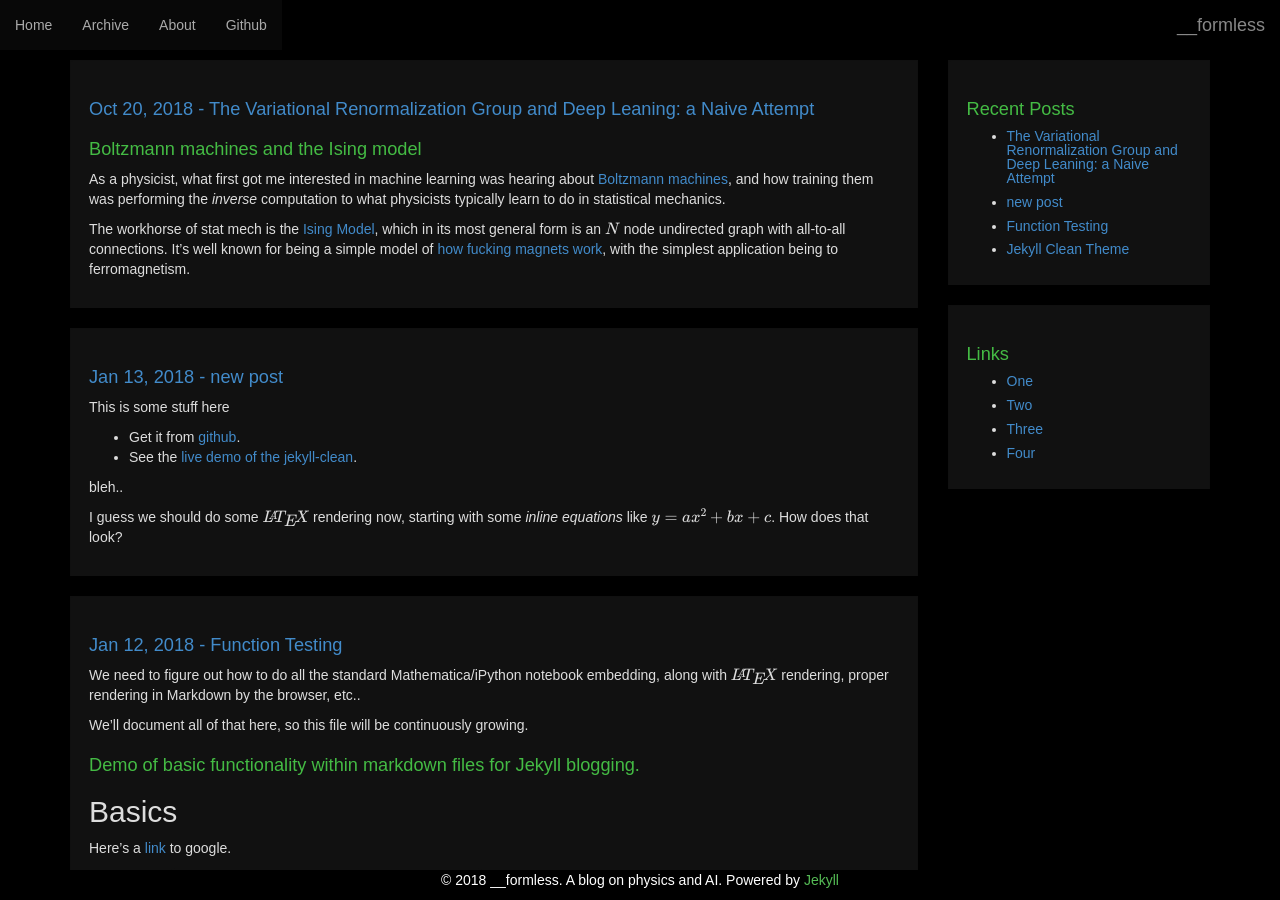
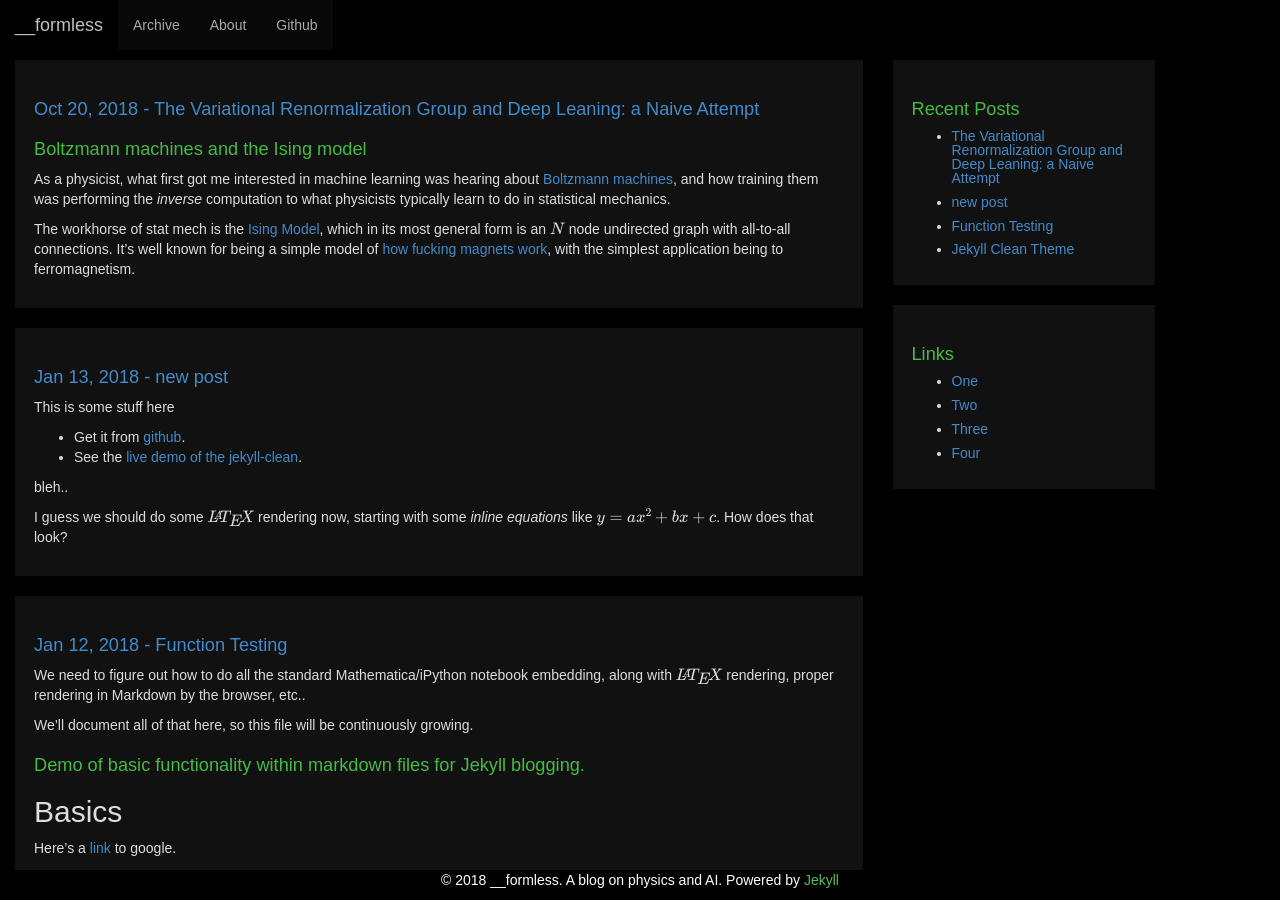
Before and after one commit to fineline179/fineline179.github.io, a Jekyll site: the page built from index.html, in a window 1280 px wide and 900 px high. Built offline with Jekyll 4.4.1, drawn with Linux system fonts in a browser that asks for light colours; some web fonts are replaced; formulas are drawn with MathJax 3; the list of posts is cut into pages by our own code.

Commit message:
changed to container-left layout.

```diff
--- a/_includes/header.html
+++ b/_includes/header.html
@@ -1,5 +1,6 @@
 <!DOCTYPE html>
 
+<!-- load mathjax library -->
 <script type="text/javascript"
     src="https://cdn.mathjax.org/mathjax/latest/MathJax.js?config=TeX-AMS-MML_HTMLorMML">
 </script>
@@ -17,7 +18,7 @@
     <link href="{{ site.baseurl }}/css/syntax.css" rel="stylesheet" type="text/css">
     <link href="https://fonts.googleapis.com/css?family=Roboto+Mono:400,700" rel="stylesheet">
     <link href="https://use.typekit.net/kkq6exu.css" rel="stylesheet" >
-    {% include isso-comments.html %}
+{% include isso-comments.html %}
 </head>
 
 <body>
@@ -32,10 +33,10 @@
           <span class="icon-bar"></span>
           <span class="icon-bar"></span>
         </button>
+        <a class="navbar-brand" href="{{ site.baseurl }}/">{{ site.name }}</a>
       </div>
       <div class="collapse navbar-collapse" id="bs-example-navbar-collapse-1">
         <ul class="nav navbar-nav">
-          <li class="active"><a href="{{ site.baseurl }}/">Home</a></li>
           <li class="active visible-xs-block"><a href="{{ site.baseurl }}/links.html">Links</a></li>
           <li class="active"><a href="{{ site.baseurl }}/archive.html">Archive</a></li>
           <li class="active"><a href="{{ site.baseurl }}/about.html">About</a></li>
@@ -43,9 +44,6 @@
           <li class="active"><a href="https://github.com/{{ site.github }}">Github</a></li>
           {% endif %}
         </ul>
-        <ul class="nav navbar-right">
-          <a class="navbar-brand" href="{{ site.baseurl }}/">{{ site.name }}</a>
-        </ul>
       </div>
     </div>
   </div>
--- a/_layouts/default.html
+++ b/_layouts/default.html
@@ -1,6 +1,6 @@
 {% include header.html %}
 
-<div class="container container-center">
+<div class="container container-left">
   <div class="row">
     <div class="col-sm-9">
       {{ content }}
--- a/_layouts/post.html
+++ b/_layouts/post.html
@@ -1,6 +1,6 @@
 {% include header.html %}
 
-<div class="container container-center">
+<div class="container container-left">
   <div class="row">
     <div class="col-sm-9">
       <div class="article">
```
Lines whose indentation alone changed are shown as unchanged.
